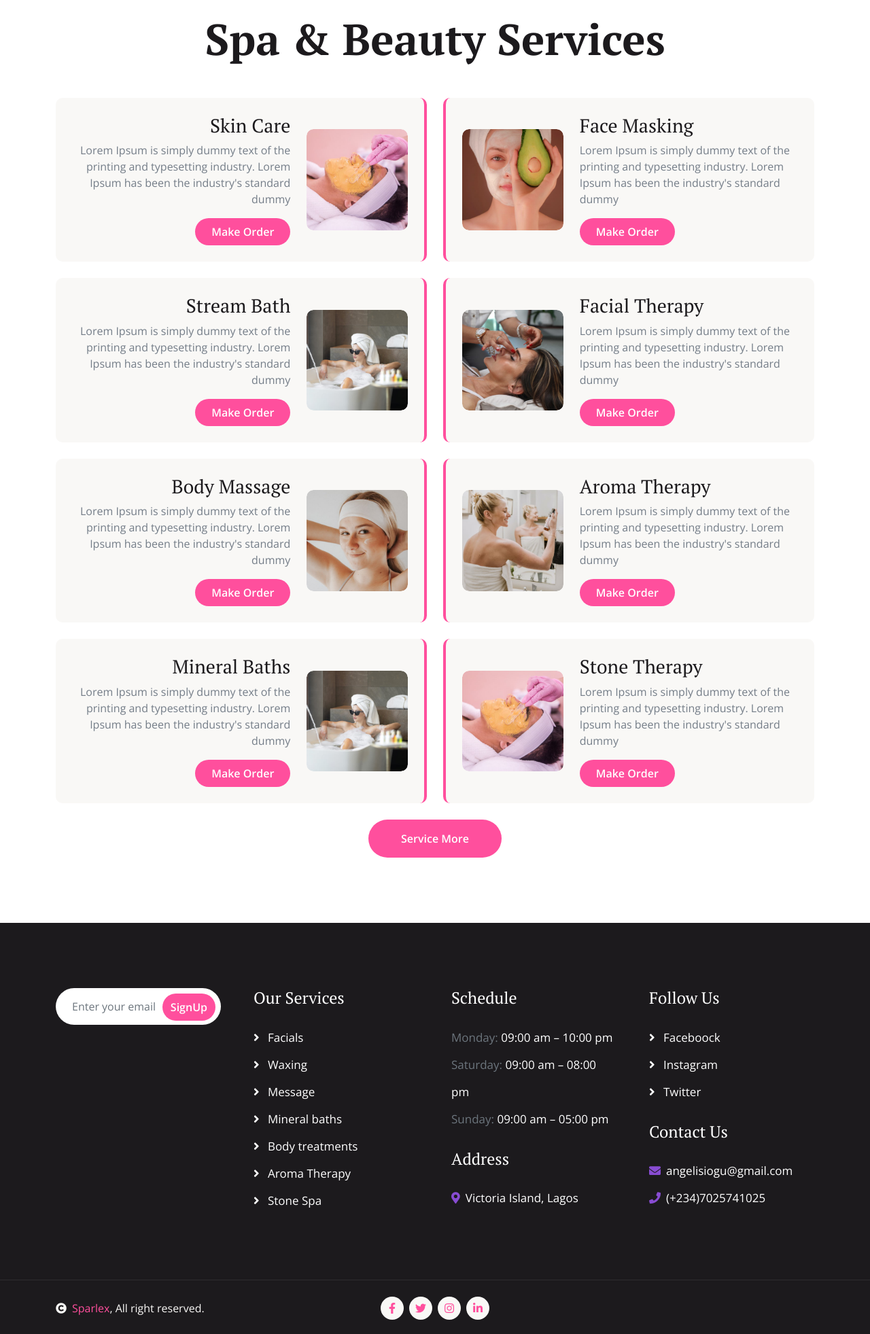
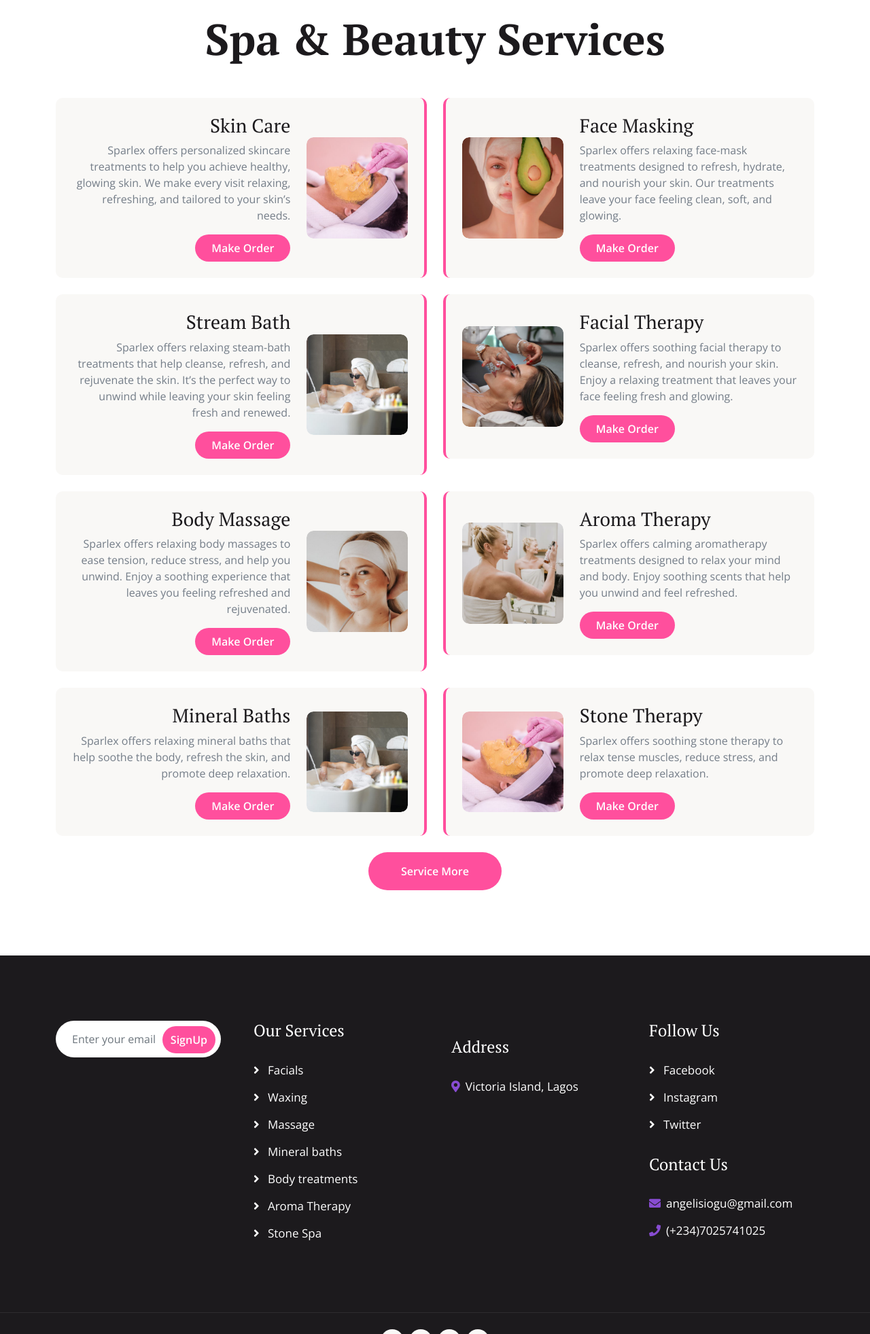
Before and after one commit to Angelica-cloud/sparlex-spa-booking-system, a Django app: page /service/ in a window 1280 px wide. Shown: the part 275-2238 px from the top of the page at 68% size. Run offline with Django 5.2, Linux system fonts and the light colour scheme; some libraries are stand-ins or nearby versions.

Commit message:
Update Sparlex project

```diff
--- a/bookings/templates/spa/base.html
+++ b/bookings/templates/spa/base.html
@@ -316,7 +316,7 @@ Sign Up
                             <h4 class="mb-4 text-white">Our Services</h4>
                             <a href=""><i class="fas fa-angle-right me-2"></i> Facials</a>
                             <a href=""><i class="fas fa-angle-right me-2"></i> Waxing</a>
-                            <a href=""><i class="fas fa-angle-right me-2"></i> Message</a>
+                            <a href=""><i class="fas fa-angle-right me-2"></i> Massage</a>
                             <a href=""><i class="fas fa-angle-right me-2"></i> Mineral baths</a>
                             <a href=""><i class="fas fa-angle-right me-2"></i> Body treatments</a>
                             <a href=""><i class="fas fa-angle-right me-2"></i> Aroma Therapy</a>
@@ -325,10 +325,7 @@ Sign Up
                     </div>
                     <div class="col-md-6 col-lg-6 col-xl-3">
                         <div class="footer-item d-flex flex-column">
-                            <h4 class="mb-4 text-white">Schedule</h4>
-                            <p class="text-muted mb-0">Monday: <span class="text-white"> 09:00 am – 10:00 pm</span></p>
-                            <p class="text-muted mb-0">Saturday: <span class="text-white"> 09:00 am – 08:00 pm</span></p>
-                            <p class="text-muted mb-0">Sunday: <span class="text-white"> 09:00 am – 05:00 pm</span></p>
+
                             <h4 class="my-4 text-white">Address</h4>
                             <p class="mb-0"><i class="fas fa-map-marker-alt text-secondary me-2"></i>Victoria Island, Lagos</p>
                         </div>
@@ -336,7 +333,7 @@ Sign Up
                     <div class="col-md-6 col-lg-6 col-xl-3">
                         <div class="footer-item d-flex flex-column">
                             <h4 class="mb-4 text-white">Follow Us</h4>
-                            <a href=""><i class="fas fa-angle-right me-2"></i> Faceboock</a>
+                            <a href=""><i class="fas fa-angle-right me-2"></i> Facebook</a>
                             <a href=""><i class="fas fa-angle-right me-2"></i> Instagram</a>
                             <a href=""><i class="fas fa-angle-right me-2"></i> Twitter</a>
                             <h4 class="my-4 text-white">Contact Us</h4>
--- a/bookings/templates/spa/service.html
+++ b/bookings/templates/spa/service.html
@@ -16,7 +16,7 @@
                                 <div class="col-8">
                                     <div class="services-content text-end">
                                         <h3>Skin Care</h3>
-                                        <p>Lorem Ipsum is simply dummy text of the printing and typesetting industry. Lorem Ipsum has been the industry's standard dummy</p>
+                                        <p>Sparlex offers personalized skincare treatments to help you achieve healthy, glowing skin. We make every visit relaxing, refreshing, and tailored to your skin’s needs.</p>
                                         <a href="#" class="btn btn-primary btn-primary-outline-0 rounded-pill py-2 px-4">Make Order</a>
                                     </div>
                                 </div>
@@ -39,7 +39,7 @@
                                 <div class="col-8">
                                     <div class="services-content text-start">
                                         <h3>Face Masking</h3>
-                                        <p>Lorem Ipsum is simply dummy text of the printing and typesetting industry. Lorem Ipsum has been the industry's standard dummy</p>
+                                        <p>Sparlex offers relaxing face-mask treatments designed to refresh, hydrate, and nourish your skin. Our treatments leave your face feeling clean, soft, and glowing.</p>
                                         <a href="#" class="btn btn-primary btn-primary-outline-0 rounded-pill py-2 px-4">Make Order</a>
                                     </div>
                                 </div>
@@ -52,7 +52,7 @@
                                 <div class="col-8">
                                     <div class="services-content text-end">
                                         <h3>Stream Bath</h3>
-                                        <p>Lorem Ipsum is simply dummy text of the printing and typesetting industry. Lorem Ipsum has been the industry's standard dummy</p>
+                                        <p>Sparlex offers relaxing steam-bath treatments that help cleanse, refresh, and rejuvenate the skin. It’s the perfect way to unwind while leaving your skin feeling fresh and renewed.</p>
                                         <a href="#" class="btn btn-primary btn-primary-outline-0 rounded-pill py-2 px-4">Make Order</a>
                                     </div>
                                 </div>
@@ -75,7 +75,7 @@
                                 <div class="col-8">
                                     <div class="services-content text-start">
                                         <h3>Facial Therapy</h3>
-                                        <p>Lorem Ipsum is simply dummy text of the printing and typesetting industry. Lorem Ipsum has been the industry's standard dummy</p>
+                                        <p>Sparlex offers soothing facial therapy to cleanse, refresh, and nourish your skin. Enjoy a relaxing treatment that leaves your face feeling fresh and glowing.</p>
                                         <a href="#" class="btn btn-primary btn-primary-outline-0 rounded-pill py-2 px-4">Make Order</a>
                                     </div>
                                 </div>
@@ -88,7 +88,7 @@
                                 <div class="col-8">
                                     <div class="services-content text-end">
                                         <h3>Body Massage</h3>
-                                        <p>Lorem Ipsum is simply dummy text of the printing and typesetting industry. Lorem Ipsum has been the industry's standard dummy</p>
+                                        <p>Sparlex offers relaxing body massages to ease tension, reduce stress, and help you unwind. Enjoy a soothing experience that leaves you feeling refreshed and rejuvenated.</p>
                                         <a href="#" class="btn btn-primary btn-primary-outline-0 rounded-pill py-2 px-4">Make Order</a>
                                     </div>
                                 </div>
@@ -111,7 +111,7 @@
                                 <div class="col-8">
                                     <div class="services-content text-start">
                                         <h3>Aroma Therapy</h3>
-                                        <p>Lorem Ipsum is simply dummy text of the printing and typesetting industry. Lorem Ipsum has been the industry's standard dummy</p>
+                                        <p>Sparlex offers calming aromatherapy treatments designed to relax your mind and body. Enjoy soothing scents that help you unwind and feel refreshed.</p>
                                         <a href="#" class="btn btn-primary btn-primary-outline-0 rounded-pill py-2 px-4">Make Order</a>
                                     </div>
                                 </div>
@@ -124,7 +124,7 @@
                                 <div class="col-8">
                                     <div class="services-content text-end">
                                         <h3>Mineral Baths</h3>
-                                        <p>Lorem Ipsum is simply dummy text of the printing and typesetting industry. Lorem Ipsum has been the industry's standard dummy</p>
+                                        <p>Sparlex offers relaxing mineral baths that help soothe the body, refresh the skin, and promote deep relaxation.</p>
                                         <a href="#" class="btn btn-primary btn-primary-outline-0 rounded-pill py-2 px-4">Make Order</a>
                                     </div>
                                 </div>
@@ -147,7 +147,7 @@
                                 <div class="col-8">
                                     <div class="services-content text-start">
                                         <h3>Stone Therapy</h3>
-                                        <p>Lorem Ipsum is simply dummy text of the printing and typesetting industry. Lorem Ipsum has been the industry's standard dummy</p>
+                                        <p>Sparlex offers soothing stone therapy to relax tense muscles, reduce stress, and promote deep relaxation.</p>
                                         <a href="#" class="btn btn-primary btn-primary-outline-0 rounded-pill py-2 px-4">Make Order</a>
                                     </div>
                                 </div>
```
Also changed, not shown: bookings/templates/spa/about.html (+6 -10 lines), bookings/templates/spa/index.html (+8 -42 lines), bookings/templates/spa/testimonial.html (+6 -6 lines), spa_booking_project/settings.py (+6 -3 lines).
